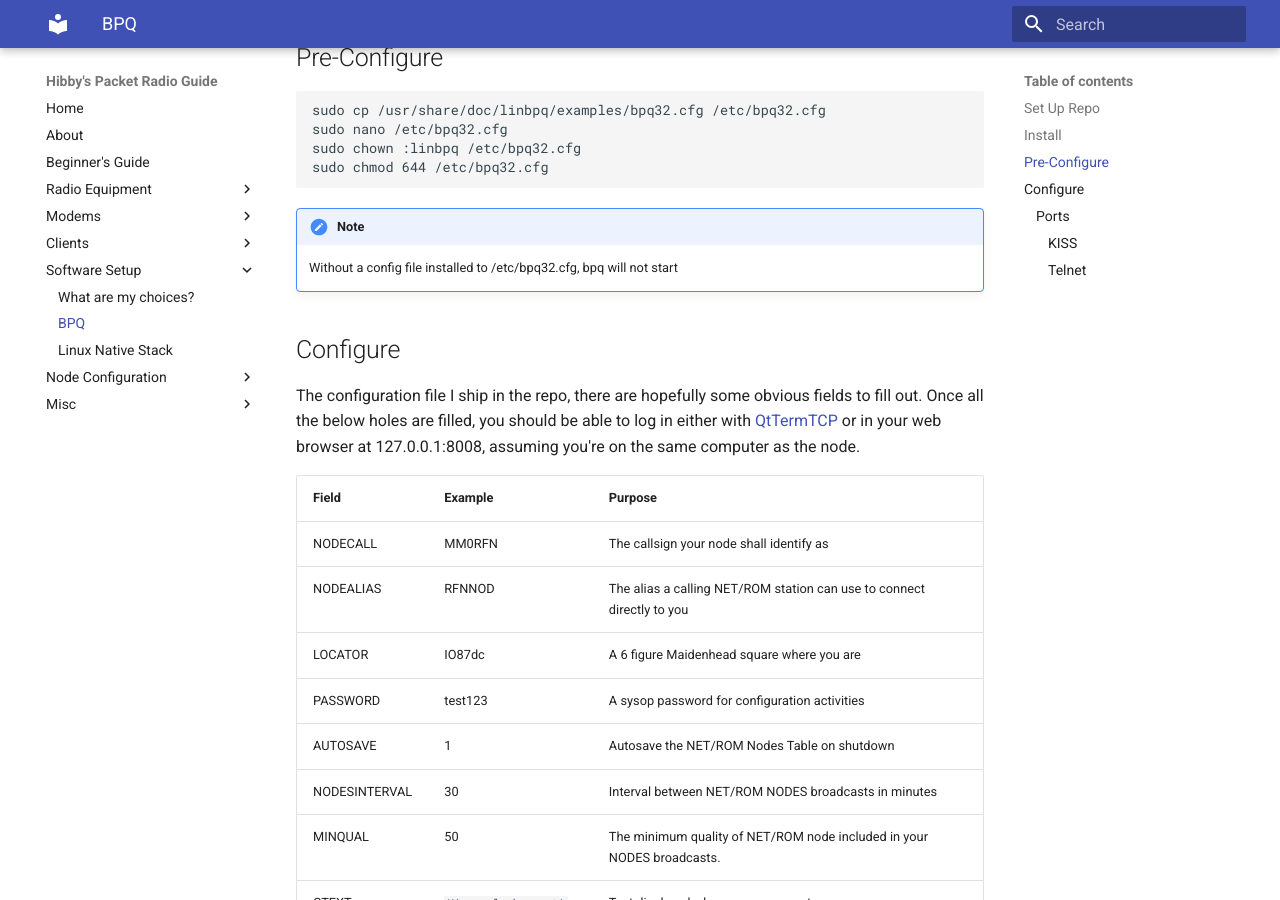
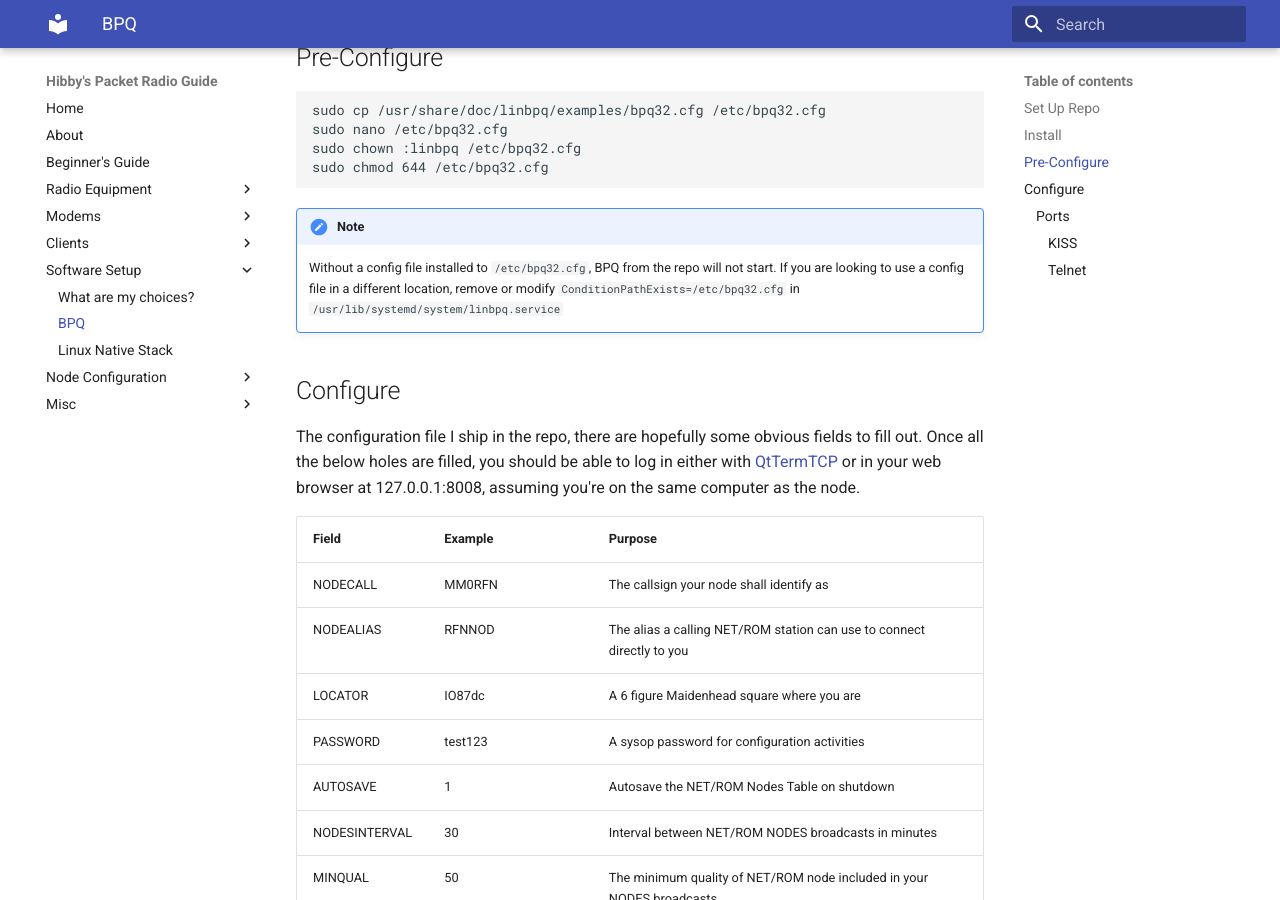
Before and after one commit to Hibby/packetradio-guide, an MkDocs documentation site: the page built from docs/install/bpq.md, in a window 1280 px wide and 900 px high, scrolled down 448 px. Built offline with MkDocs 1.6.1 and Material for MkDocs 9.7.7, drawn with Linux system fonts in a browser that asks for light colours.

Commit message:
another catch

````diff
--- a/docs/install/bpq.md
+++ b/docs/install/bpq.md
@@ -23,7 +23,7 @@ sudo chmod 644 /etc/bpq32.cfg
 ```
 !!! note
 
-    Without a config file installed to /etc/bpq32.cfg, bpq will not start
+    Without a config file installed to `/etc/bpq32.cfg`, BPQ from the repo will not start. If you are looking to use a config file in a different location, remove or modify `ConditionPathExists=/etc/bpq32.cfg` in `/usr/lib/systemd/system/linbpq.service`
 
 ## Configure
 
````
